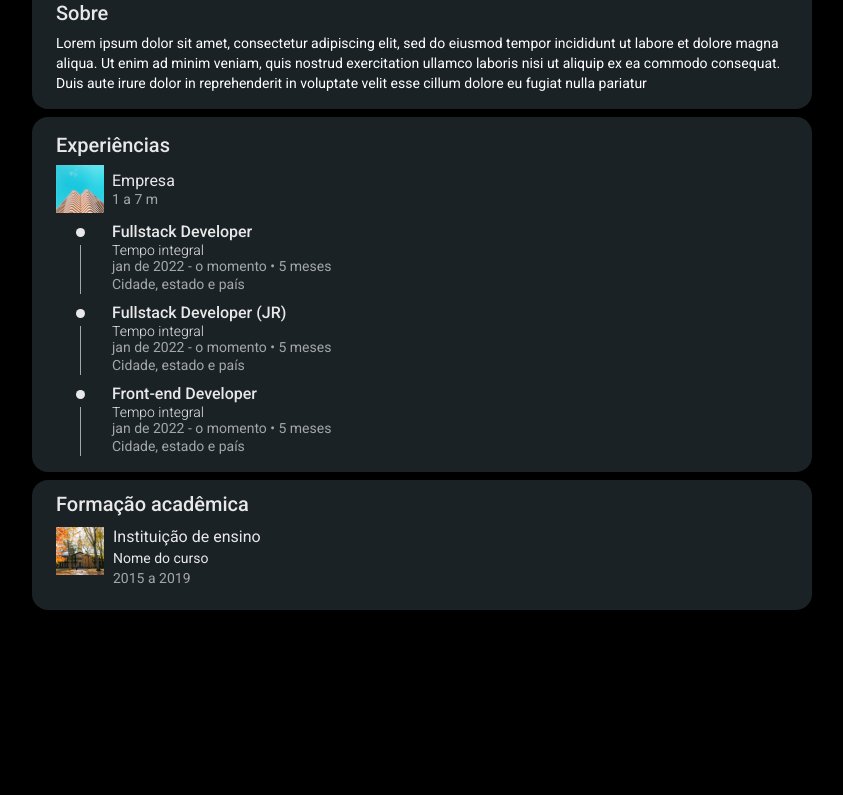
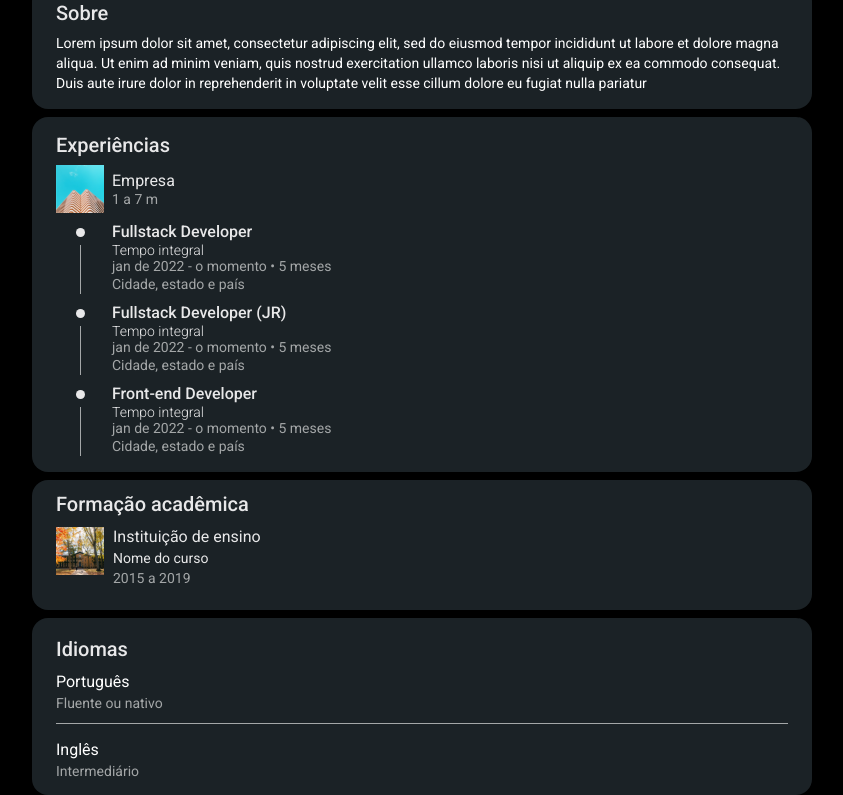
Before and after one commit to riandeoliveira/linkedin-clone, a Next.js app: page / in a window 1280 px wide. Shown: the part 1221-2016 px from the top of the page, without its empty margins (218-1061 px from the left). Before the commit the page ends 1831 px from the top, so only its background shows below. Built offline with nearby package versions, Linux system fonts and the light colour scheme.

Commit message:
feat: create UserLanguagesArea component

```diff
--- /dev/null
+++ b/src/components/UserLanguagesArea/index.tsx
@@ -0,0 +1,28 @@
+import UserLanguage from "components/UserLanguage";
+import userLanguages from "contents/user-languages";
+import styles from "./styles.module.scss";
+
+const UserLanguagesArea = (): JSX.Element => {
+  return (
+    <section className={styles.section}>
+      <h2 className={styles.title}>Idiomas</h2>
+      <div className={styles.languages}>
+        {userLanguages.map(({ language, level }, i, list) => {
+          const lastLanguage: number = list.length - 1;
+          const isLastLanguage: boolean = lastLanguage === i;
+
+          return (
+            <UserLanguage
+              language={language}
+              level={level}
+              isLastLanguage={isLastLanguage}
+              key={i}
+            />
+          );
+        })}
+      </div>
+    </section>
+  );
+};
+
+export default UserLanguagesArea;
--- /dev/null
+++ b/src/components/UserLanguagesArea/styles.module.scss
@@ -0,0 +1,17 @@
+@use "../../styles" as *;
+
+.section {
+  background-color: $primary-870;
+  border-radius: 16px;
+  display: flex;
+  flex-direction: column;
+  gap: 8px;
+  padding: 16px 24px;
+}
+
+.title {
+  color: $primary-090;
+  font-size: 20px;
+  font-weight: 500;
+  line-height: 30px;
+}
--- a/src/pages/index.tsx
+++ b/src/pages/index.tsx
@@ -7,6 +7,7 @@ import HighlightsArea from "components/HighlightsArea";
 import Layout from "components/Layout";
 import Main from "components/Main";
 import ProfileArea from "components/ProfileArea";
+import UserLanguagesArea from "components/UserLanguagesArea";
 import type { NextPage } from "next";
 
 const Home: NextPage = (): JSX.Element => {
@@ -21,6 +22,7 @@ const Home: NextPage = (): JSX.Element => {
           <AboutArea />
           <ExperiencesArea />
           <AcademicEducationsArea />
+          <UserLanguagesArea />
         </Main>
         {/* <Aside>
           <SuggestedPersonArea />
```
